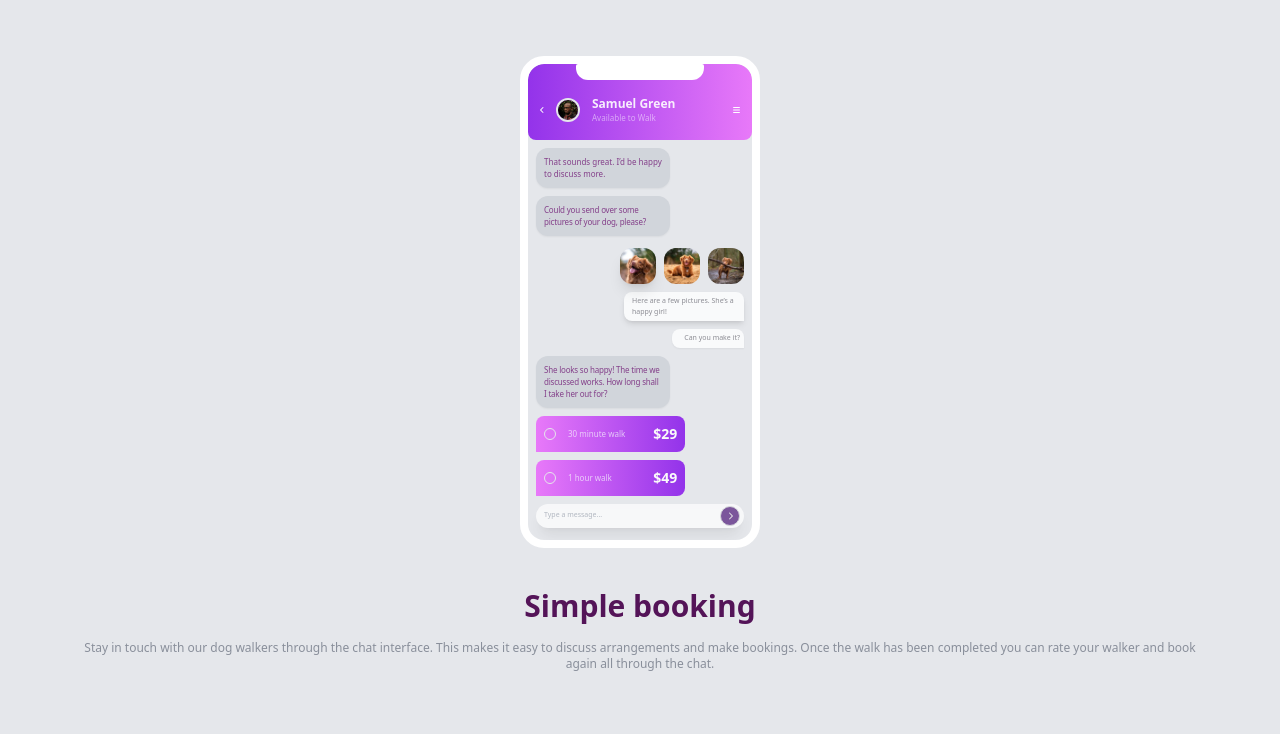
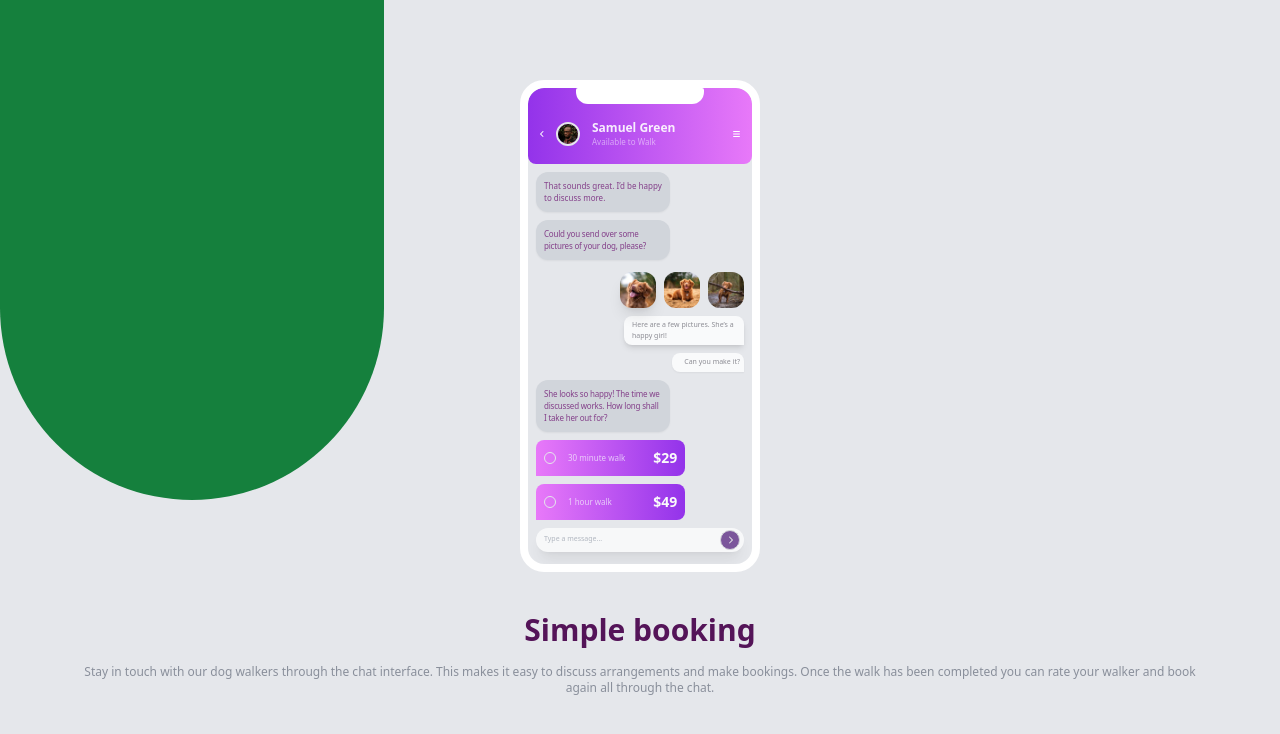
Before and after one commit to fancycodescoder/LINE, a website: page src/index.html in a window 1280 px wide. Drawn offline with Linux system fonts and the light colour scheme.

Commit message:
styling the background

```diff
--- a/src/index.html
+++ b/src/index.html
@@ -4,14 +4,22 @@
     <meta charset="UTF-8">
     <meta http-equiv="X-UA-Compatible" content="IE=edge">
     <meta name="viewport" content="width=device-width, initial-scale=1.0">
-    <title>TRIAL</title>
+    <title>CHAT APP</title>
     <link rel="stylesheet" href="/dist/output.css">
 
 </head>
 <body class="bg-gray-200">
 
-    <div class="flex  justify-center mt-14 overflow-hidden">
-        <div class="h-96 w-60 bg-gray-200 border-8 border-white rounded-3xl overflow-y-scroll pb-3 sm:h-auto">
+    <div class="relative ">
+
+        <div class="absolute z-0  bg-green-700  w-96 rounded-b-full" style="height:500px">
+
+        </div>
+
+       <div class="relative z-10">
+
+            <div class="flex  justify-center pt-20 pb-10 overflow-hidden">
+                <div class="h-auto w-60 bg-gray-200 border-8 border-white rounded-3xl overflow-y-scroll pb-3 sm:h-auto">
 
 
 
@@ -259,7 +267,7 @@
 
 
 
-    <div class="mt-10 flex flex-col items-center">
+            <div class=" flex flex-col items-center pb-10">
 
 
                 <h1 class="font-bold text-3xl text-fuchsia-900 brightness-75" >
@@ -287,6 +295,10 @@
 
             </div>
 
+        </div>
+
+    </div>
+
 
 
 </body>
```
Also changed, not shown: dist/output.css. Lines whose indentation alone changed are shown as unchanged.
